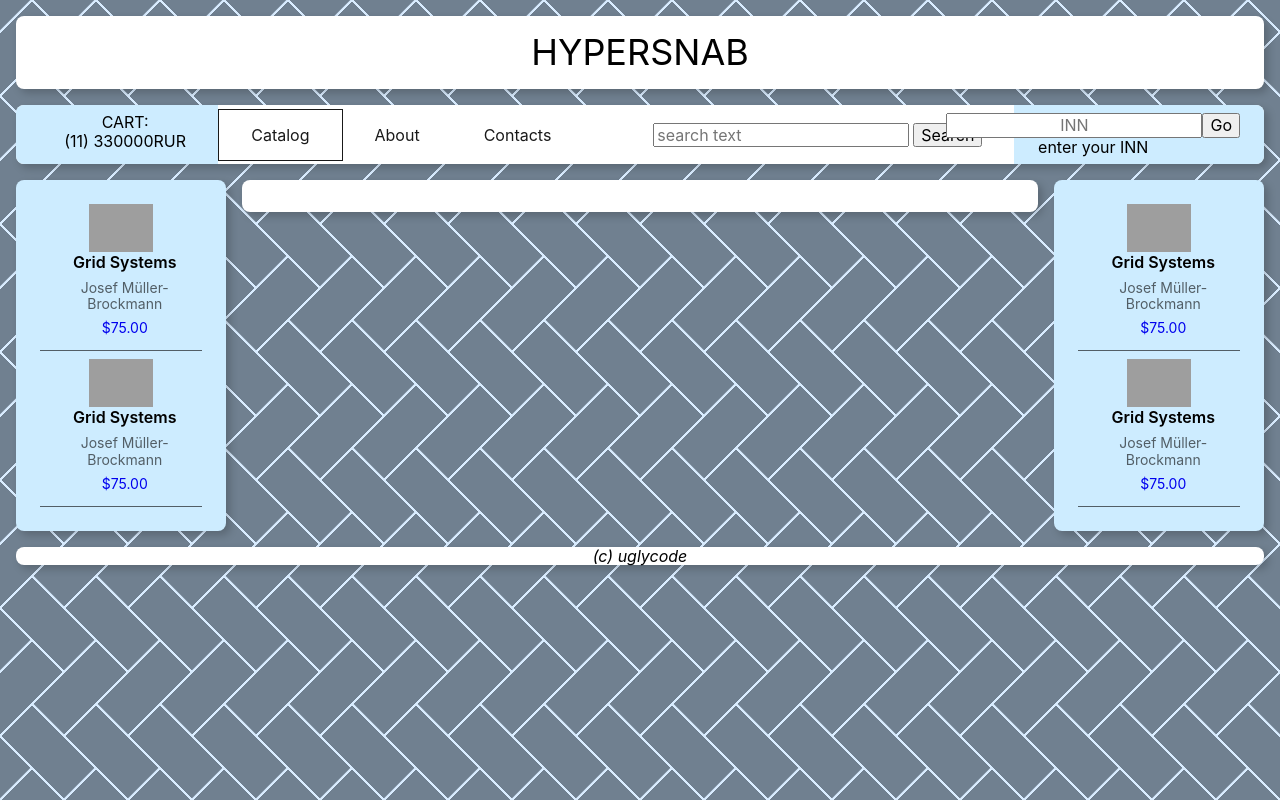
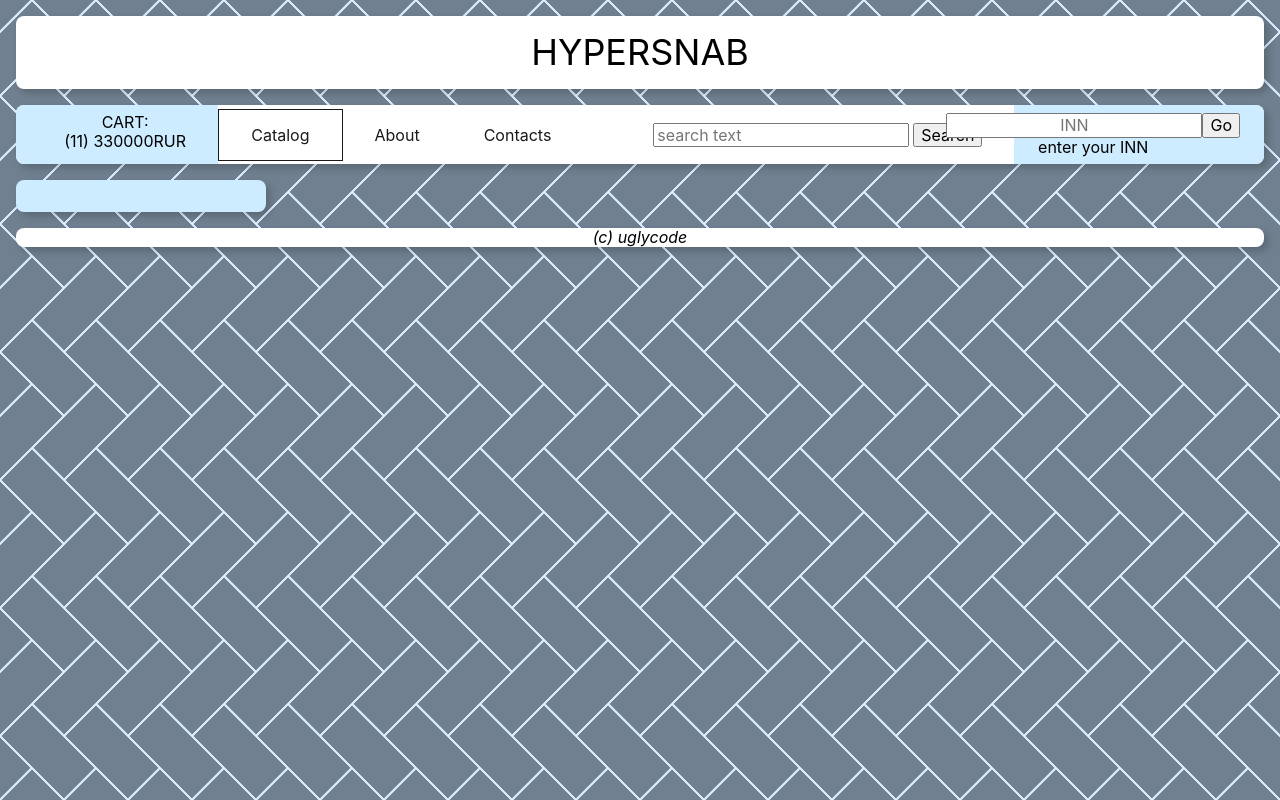
Before and after one commit to UglyCode/hypersnab, a React (Create React App) app: page / in a window 1280 px wide. Both pictures are taken after a click on the link "Catalog". Built offline with nearby package versions, Linux system fonts and the light colour scheme; grey boxes are pictures that could not be loaded.

Commit message:
Catalog pages set up scratch

```diff
--- /dev/null
+++ b/src/components/CatalogPage.js
@@ -0,0 +1,16 @@
+import React from 'react';
+
+
+const CatalogPage = ({items}) => {
+    return(
+        <div className="flex w-100 br3 bg-white">
+            {
+                // items.map((elem, i) => {
+                //
+                // })
+            }
+        </div>
+    )
+};
+
+export default CatalogPage;
--- /dev/null
+++ b/src/components/CatalogStructure.js
@@ -0,0 +1,12 @@
+import React from 'react';
+
+
+const CatalogStructure = (props) => {
+    return(
+        <main className="flex flex-column justify-between w-20 br3 pa3 ma2 bw-2 shadow-5-l tc bg-lightest-blue">
+
+        </main>
+    )
+};
+
+export default CatalogStructure;
--- a/src/components/Main.js
+++ b/src/components/Main.js
@@ -2,17 +2,22 @@ import React from 'react';
 import LeftCol from './LeftCol';
 import RightCol from './RightCol';
 import CurrPage from './CurrPage';
+import Catalog from '../containers/Catalog/Catalog';
 
 const Main = ({route}) => {
-    return (
-        <div className='f3 flex items-stretch w-100' > {/*style={{height: 'calc(100% - 4em)'}}*/}
-            <LeftCol/>
-            <div id='center' className='w-80 flex flex-column'>
-                <CurrPage route={route}/>
+
+        if (route === 'catalog'){
+            return (<Catalog/>)
+        } else {
+            return(
+            <div className='f3 flex items-stretch w-100'>
+                    <LeftCol/>
+                    <div id='center' className='w-80 flex flex-column'>
+                        <CurrPage route={route}/>
+                    </div>
+                    <RightCol/>
             </div>
-            <RightCol/>
-        </div>
-    )
+        )}
 };
 
 export default Main;
--- a/src/components/Scroll.js
+++ b/src/components/Scroll.js
@@ -3,7 +3,7 @@ import React from 'react';
 const Scroll = (props) =>{
 
     return (
-        <div style={{overflowY: 'scroll'}}>
+        <div className='w-80' style={{overflowY: 'scroll'}}>
             {props.children}
         </div>
     );
--- /dev/null
+++ b/src/containers/Catalog/Catalog.js
@@ -0,0 +1,31 @@
+import React from 'react';
+import CatalogStructure from '../../components/CatalogStructure';
+import CatalogPage from '../../components/CatalogPage';
+import Scroll from '../../components/Scroll';
+
+
+class Catalog extends React.Component {
+
+    constructor(props){
+        super(props);
+        this.state = {
+            folder: '',
+            filter: '',
+            page: 1
+        }
+    }
+
+
+    render() {
+        return(
+            <div className = 'f3 flex items-stretch w-100'>
+                <CatalogStructure/>
+                <Scroll>
+                    <CatalogPage/>
+                </Scroll>
+            </div>
+        )
+    }
+}
+
+export default Catalog;
```
Also changed, not shown: src/components/CatalogItem.js (added).
